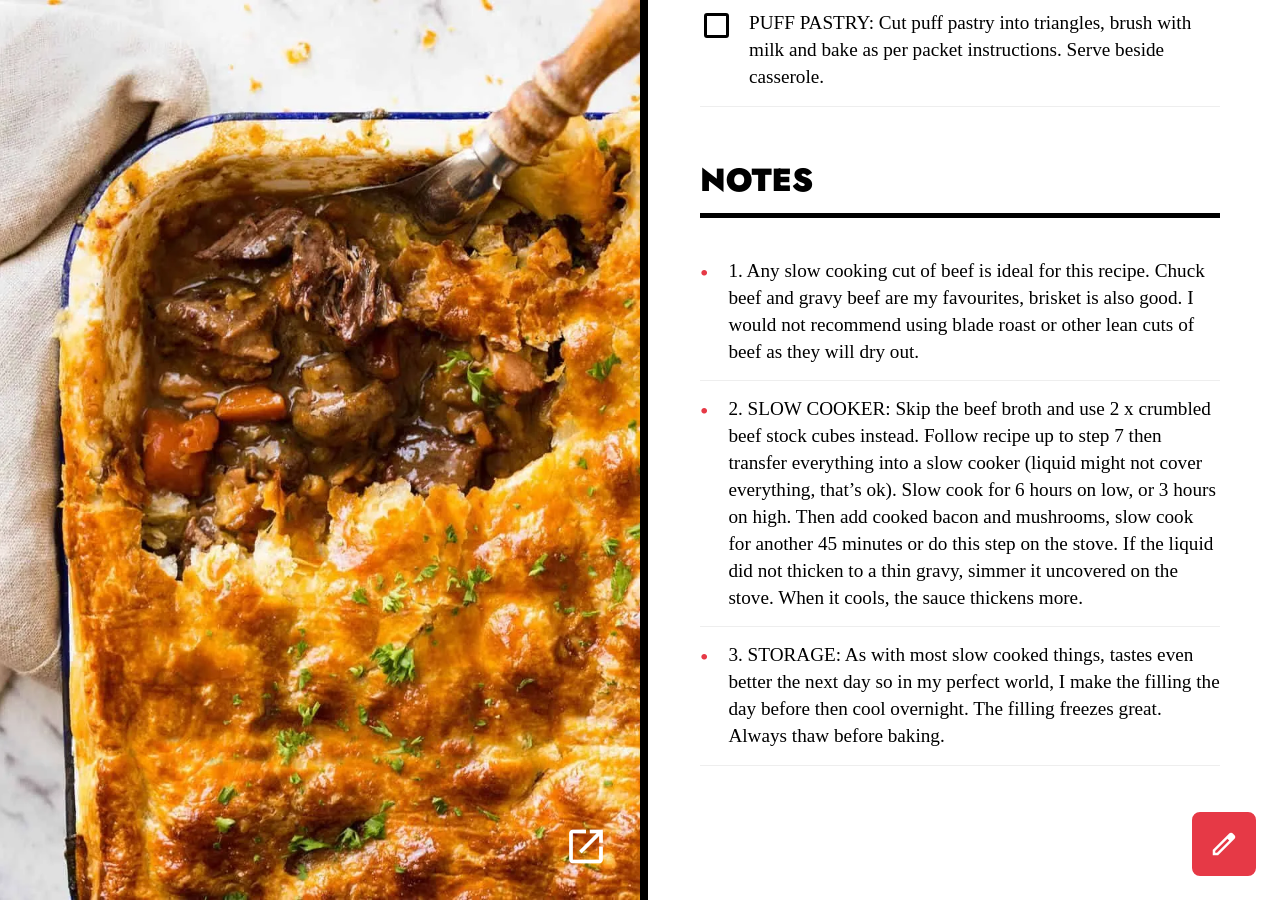
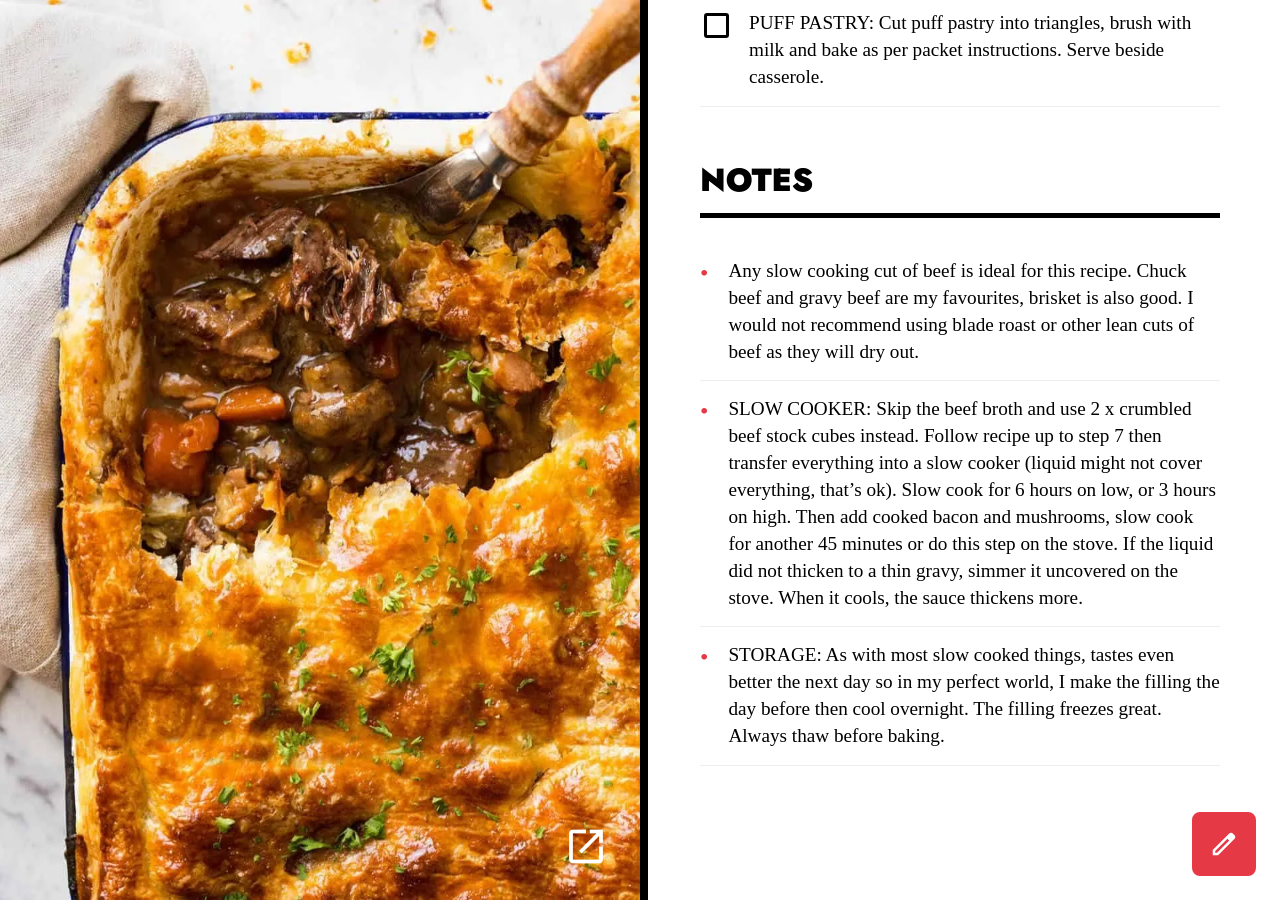
Before and after one commit to amp800/chowdown, a Jekyll site: the page built from _recipes/mw-chunky-beef-and-mushroom-casserole.md, in a window 1280 px wide and 900 px high, scrolled down 3028 px. Built offline with Jekyll 4.4.1, drawn with Linux system fonts in a browser that asks for light colours.

Commit message:
Edit recipe _recipes/mw-chunky-beef-and-mushroom-casserole.md

```diff
--- a/_recipes/mw-chunky-beef-and-mushroom-casserole.md
+++ b/_recipes/mw-chunky-beef-and-mushroom-casserole.md
@@ -7,7 +7,8 @@ original_url: https://www.recipetineats.com/epic-chunky-beef-and-mushroom-pie/#r
 # ---
 tags:
 - mains
-- my wifes
+- my
+- wifes
 description: Tender, fall apart chunks of beef with mushrooms in the most incredible gravy ever.
 yield: 6 servings
 prep_time: '15'
@@ -51,12 +52,12 @@ directions:
 - 'PUFF PASTRY: Cut puff pastry into triangles, brush with milk and bake as per packet instructions. Serve beside casserole.'
 # ---
 notes:
-- 1. Any slow cooking cut of beef is ideal for this recipe. Chuck beef and gravy beef are my favourites, brisket is also good.
+- Any slow cooking cut of beef is ideal for this recipe. Chuck beef and gravy beef are my favourites, brisket is also good.
   I would not recommend using blade roast or other lean cuts of beef as they will dry out.
-- '2. SLOW COOKER: Skip the beef broth and use 2 x crumbled beef stock cubes instead. Follow recipe up to step 7 then transfer
+- 'SLOW COOKER: Skip the beef broth and use 2 x crumbled beef stock cubes instead. Follow recipe up to step 7 then transfer
   everything into a slow cooker (liquid might not cover everything, that’s ok). Slow cook for 6 hours on low, or 3 hours on
   high. Then add cooked bacon and mushrooms, slow cook for another 45 minutes or do this step on the stove. If the liquid
   did not thicken to a thin gravy, simmer it uncovered on the stove. When it cools, the sauce thickens more.'
-- '3. STORAGE: As with most slow cooked things, tastes even better the next day so in my perfect world, I make the filling
-  the day before then cool overnight. The filling freezes great. Always thaw before baking.'
+- 'STORAGE: As with most slow cooked things, tastes even better the next day so in my perfect world, I make the filling the
+  day before then cool overnight. The filling freezes great. Always thaw before baking.'
 ---
```
